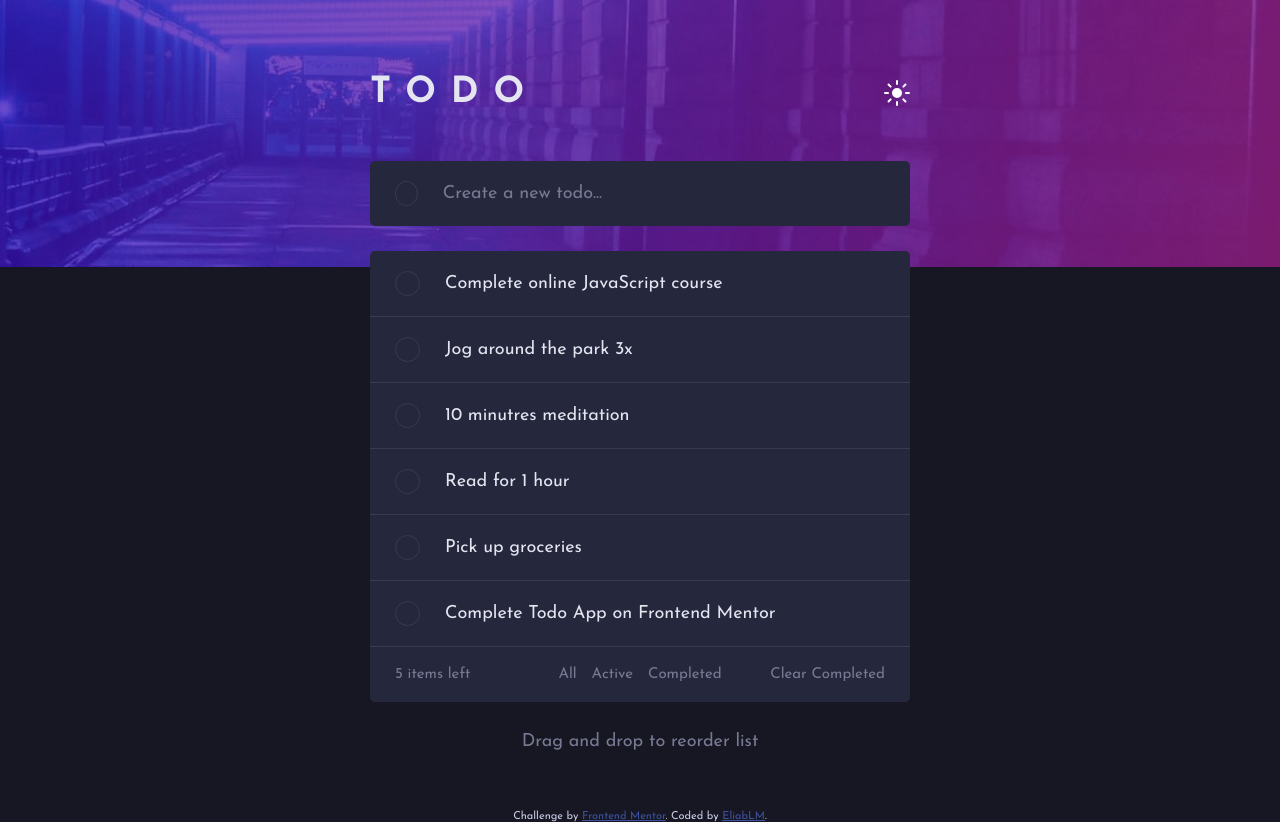
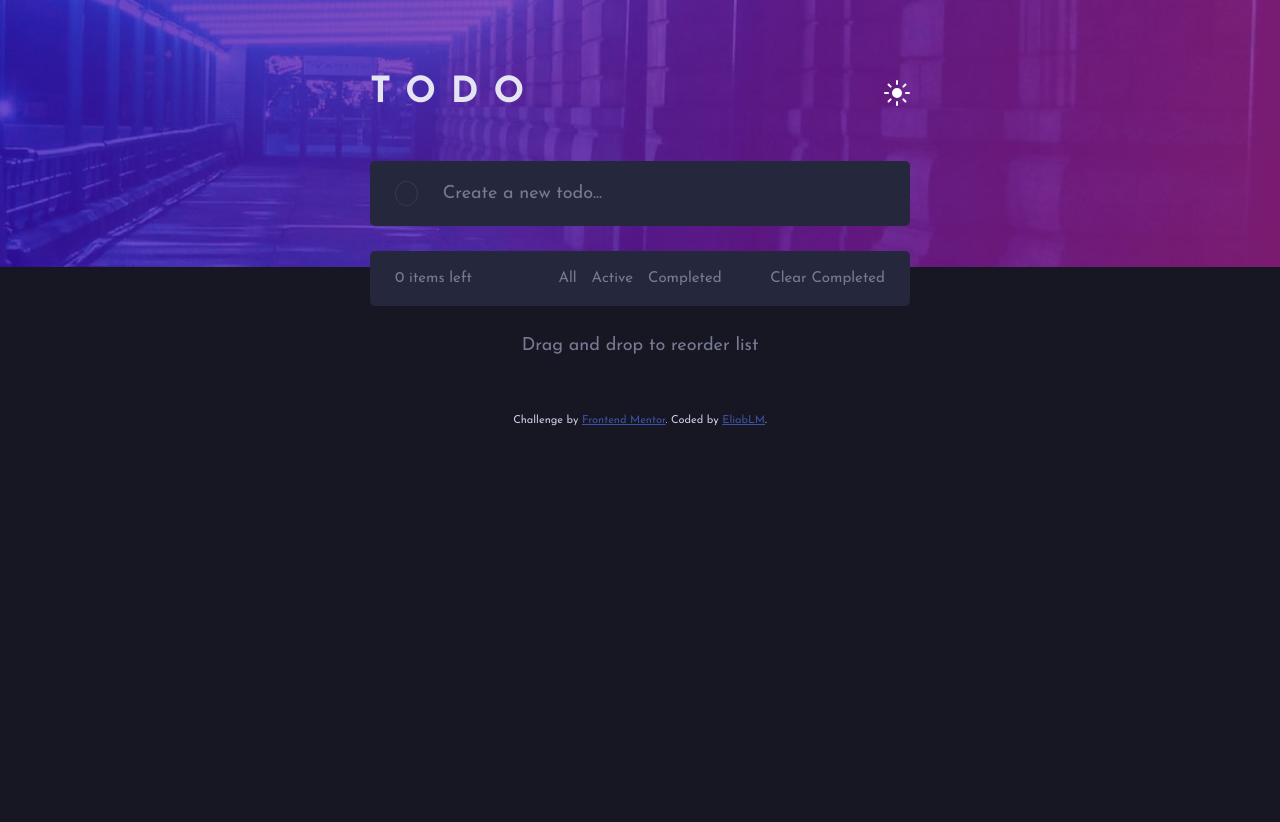
Before and after one commit to EliabLM/todo-app, a React (Create React App) app: page / in a window 1280 px wide. After the commit the page ends 800 px from the top, so only its background shows below. Built offline with nearby package versions, Linux system fonts and the light colour scheme.

Commit message:
Agrega funcion para eliminar todos

```diff
--- a/src/App.js
+++ b/src/App.js
@@ -1,4 +1,4 @@
-import React, { Fragment } from 'react';
+import React, { Fragment, useEffect, useState } from 'react';
 import { Header } from './components/Header/Header';
 import { Footer } from './components/Footer/Footer';
 import { CreateTodo } from './components/CreateTodo/CreateTodo';
@@ -8,23 +8,58 @@ import bgDesktopDark from './images/bg-desktop-dark.jpg';
 import './App.css';
 
 // lista momentanea de todos
-const todos = [
-	{ text: 'Complete online JavaScript course', completed: true },
-	{ text: 'Jog around the park 3x', completed: false },
-	{ text: '10 minutres meditation', completed: false },
-	{ text: 'Read for 1 hour', completed: false },
-	{ text: 'Pick up groceries', completed: false },
-	{ text: 'Complete Todo App on Frontend Mentor', completed: false },
-];
+// const todos = [
+// 	{ text: 'Complete online JavaScript course', completed: true },
+// 	{ text: 'Jog around the park 3x', completed: true },
+// 	{ text: '10 minutes meditation', completed: true },
+// 	{ text: 'Read for 1 hour', completed: false },
+// 	{ text: 'Pick up groceries', completed: false },
+// 	{ text: 'Complete Todo App on Frontend Mentor', completed: false },
+// ];
+
+// localStorage.setItem('todos', JSON.stringify(todos));
 
 function App() {
+	// Sacar los todos que esten en local storage
+	let todosIniciales = JSON.parse(localStorage.getItem('todos'));
+	if (!todosIniciales) {
+		todosIniciales = [];
+	}
+
+	// Arreglo de todos con useState
+	const [todos, guardarTodo] = useState(todosIniciales);
+
+	// todos completados
+	const completedTodos = todos.filter((todo) => todo.completed).length;
+	const totalTodos = todos.length;
+
+	// Funcion que elimina un todo por su texto
+	const eliminarTodo = (text) => {
+		const nuevosTodos = todos.filter((todo) => todo.text !== text);
+		guardarTodo(nuevosTodos);
+	};
+
+	// useEffect que modifica los todos que estan en local storage cada vez que se elimina o agrega uno nuevo
+	useEffect(() => {
+		if (todosIniciales) {
+			localStorage.setItem('todos', JSON.stringify(todos));
+		} else {
+			localStorage.setItem('todos', JSON.stringify([]));
+		}
+	}, [todos, todosIniciales]);
+
 	return (
 		<Fragment>
 			<img className="img-background" src={bgDesktopDark} alt="Background" />
 			<Header />
 			<main className="main">
 				<CreateTodo />
-				<ListTodo todos={todos} />
+				<ListTodo
+					completedTodos={completedTodos}
+					totalTodos={totalTodos}
+					todos={todos}
+					eliminarTodo={eliminarTodo}
+				/>
 				<FilterTodo />
 			</main>
 			<p className="drag-and-drop">Drag and drop to reorder list</p>
--- a/src/components/CounterTodo/CounterTodo.js
+++ b/src/components/CounterTodo/CounterTodo.js
@@ -1,10 +1,10 @@
 import React from 'react';
 import './CounterTodo.css';
 
-function CounterTodo() {
+function CounterTodo({ completedTodos, totalTodos }) {
 	return (
 		<div className="CounterTodo">
-			<p className="items-left">5 items left</p>
+			<p className="items-left">{totalTodos - completedTodos} items left</p>
 			<button className="clear-btn">Clear Completed</button>
 		</div>
 	);
--- a/src/components/ItemTodo/ItemTodo.js
+++ b/src/components/ItemTodo/ItemTodo.js
@@ -4,11 +4,7 @@ import IconCross from './icon-cross.svg';
 import './ItemTodo.css';
 import '../CreateTodo/CreateTodo.css';
 
-function ItemTodo({ todo }) {
-	const probar = () => {
-		console.log('probando');
-	};
-
+function ItemTodo({ todo, eliminarTodo }) {
 	return (
 		<li className="itemTodo">
 			<div className="circulo">
@@ -16,7 +12,7 @@ function ItemTodo({ todo }) {
 			</div>
 			<p className="todoText">{todo.text}</p>
 			<img
-				onClick={probar}
+				onClick={() => eliminarTodo(todo.text)}
 				className="crossIcon"
 				src={IconCross}
 				alt="Cross Icon"
--- a/src/components/ListTodo/ListTodo.js
+++ b/src/components/ListTodo/ListTodo.js
@@ -3,15 +3,15 @@ import { ItemTodo } from '../ItemTodo/ItemTodo';
 import { CounterTodo } from '../CounterTodo/CounterTodo';
 import './ListTodo.css';
 
-function ListTodo({ todos }) {
+function ListTodo({ todos, totalTodos, completedTodos, eliminarTodo }) {
 	return (
 		<section className="list">
 			<ul>
 				{todos.map((todo) => (
-					<ItemTodo todo={todo} key={todo.text} />
+					<ItemTodo eliminarTodo={eliminarTodo} todo={todo} key={todo.text} />
 				))}
 			</ul>
-			<CounterTodo />
+			<CounterTodo totalTodos={totalTodos} completedTodos={completedTodos} />
 		</section>
 	);
 }
```
